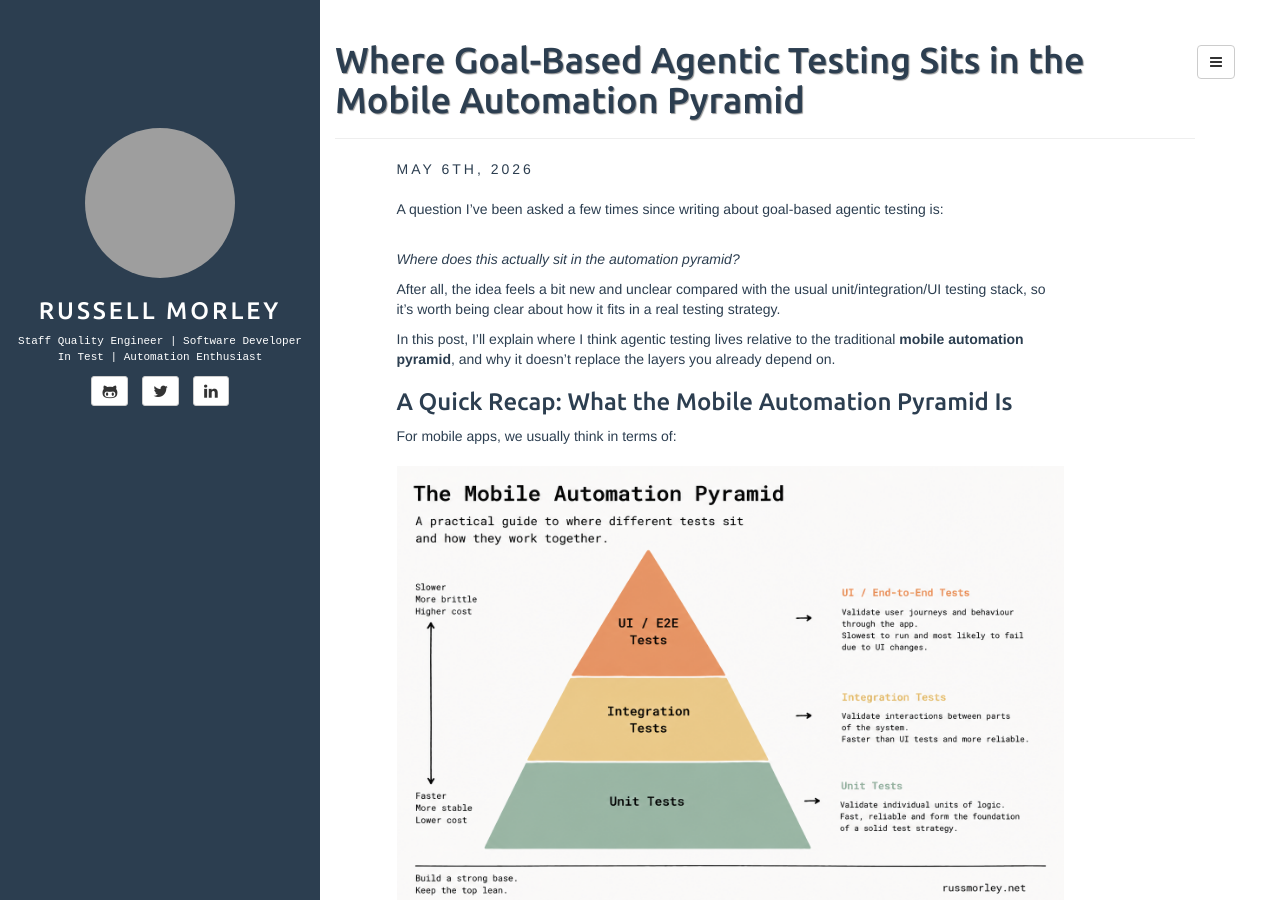
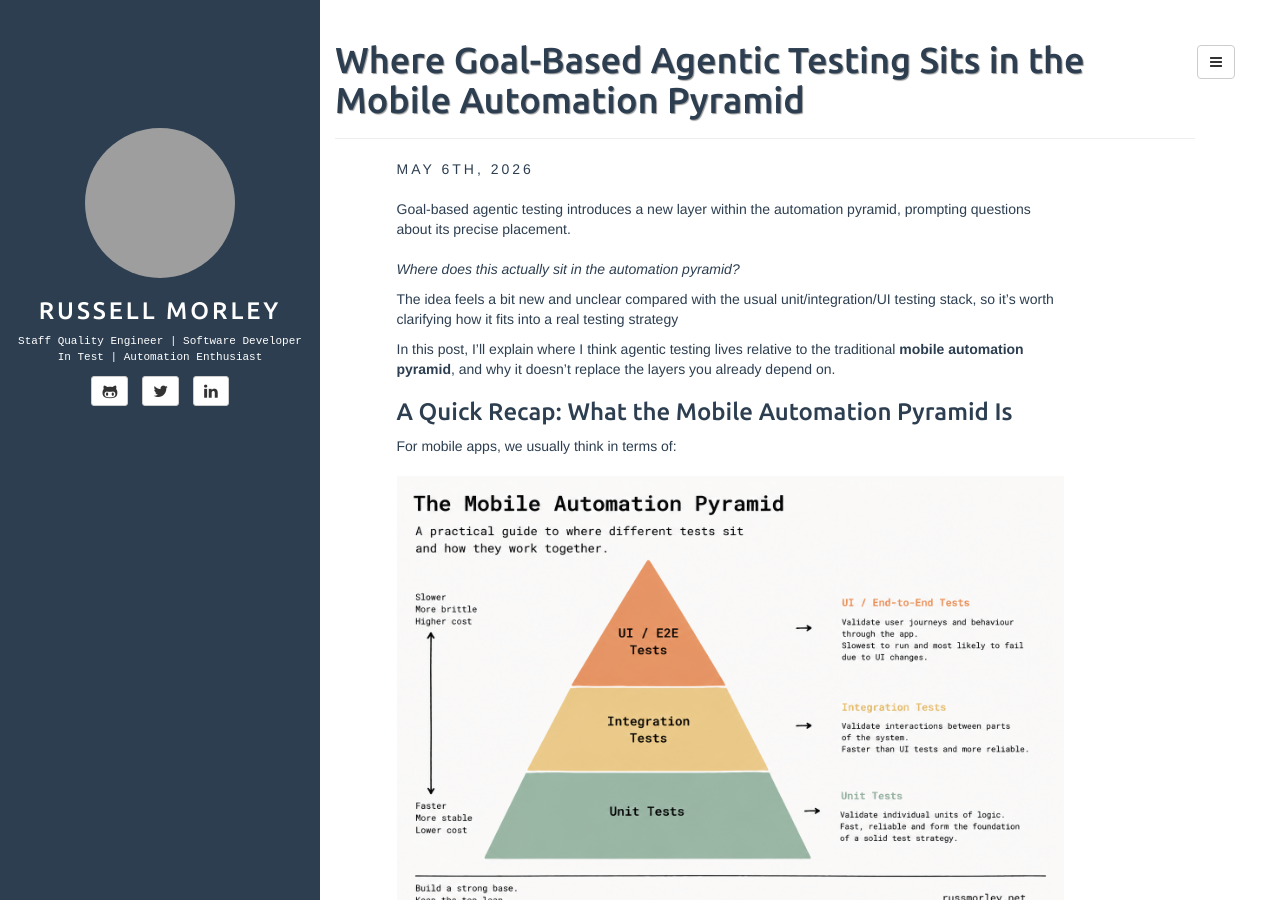
Before and after one commit to Rusty84/Rusty84.github.io, a Jekyll site: the page built from _posts/2026-05-06-gbat2.md, in a window 1280 px wide and 900 px high. Built offline with Jekyll 4.4.1, drawn with Linux system fonts in a browser that asks for light colours; comment, search, counter and statistics services are not loaded; some of the changed text lies outside the part shown; grey boxes are pictures that could not be loaded.

Commit message:
Add files via upload

```diff
--- a/_posts/2026-05-06-gbat2.md
+++ b/_posts/2026-05-06-gbat2.md
@@ -6,13 +6,12 @@ tags: [Article, Blog, Android, iOS, AI]
 fullview: false
 comments: false
 ---
-A question I’ve been asked a few times since writing about goal-based agentic testing is:
+Goal-based agentic testing introduces a new layer within the automation pyramid, prompting questions about its precise placement.
 <br>
 <br>
-
 *Where does this actually sit in the automation pyramid?*
 
-After all, the idea feels a bit new and unclear compared with the usual unit/integration/UI testing stack, so it’s worth being clear about how it fits in a real testing strategy.
+The idea feels a bit new and unclear compared with the usual unit/integration/UI testing stack, so it’s worth clarifying how it fits into a real testing strategy
 
 In this post, I’ll explain where I think agentic testing lives relative to the traditional **mobile automation pyramid**, and why it doesn’t replace the layers you already depend on.
 
@@ -104,7 +103,7 @@ Goal-based agentic tests are especially useful when:
 
 * Your UI changes often.
 * Scripted tests break on minor layout tweaks.
-* You want broader coverage of flows without writing lots of scripts.
+* You want broader coverage of flows without having to write lots of scripts.
 * You need to deal with unpredictable mobile conditions (permissions, pop-ups, state changes).
 
 They’re not a silver bullet, but they do reduce brittleness in UI-centric layers when used appropriately.
```
